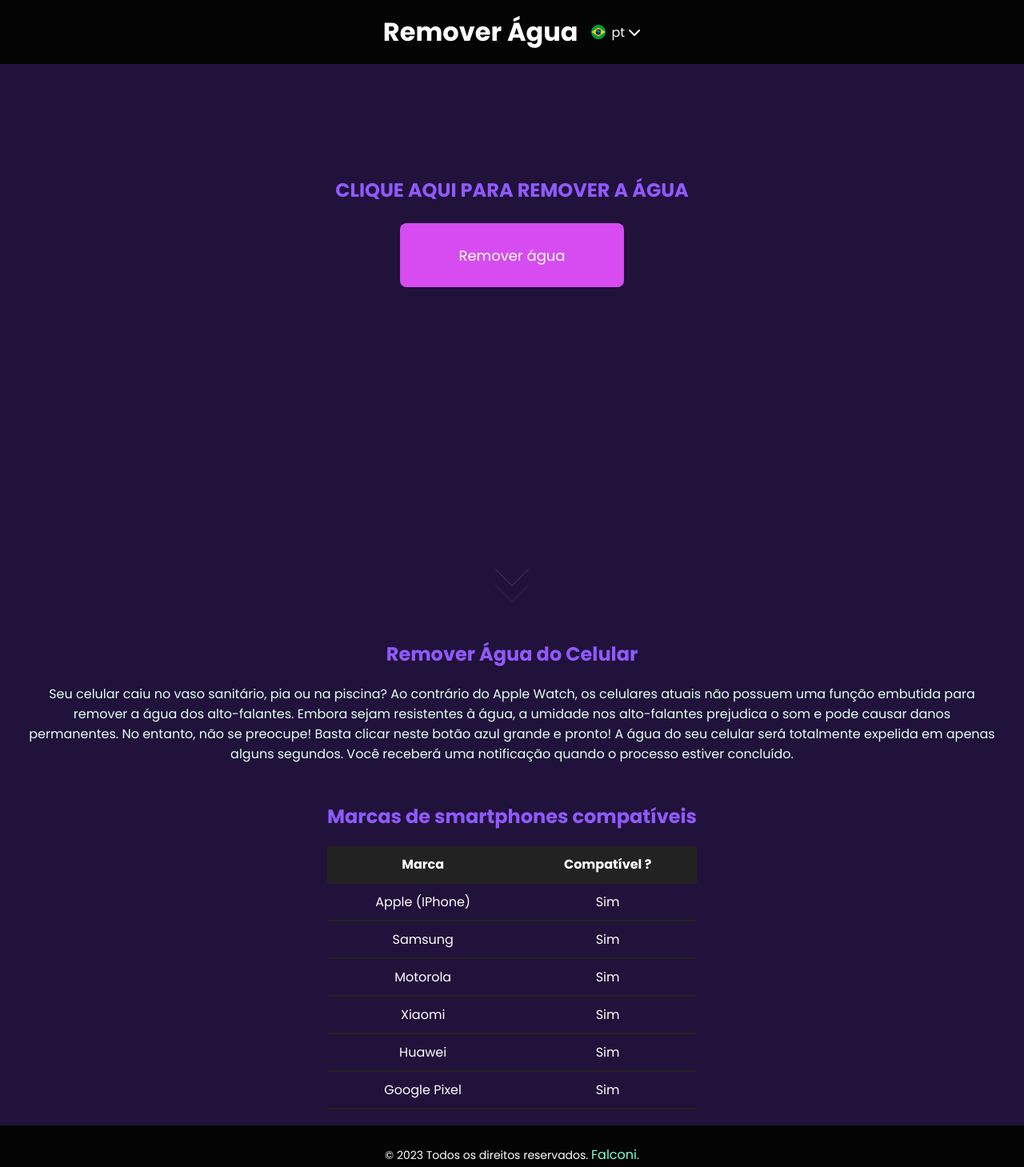
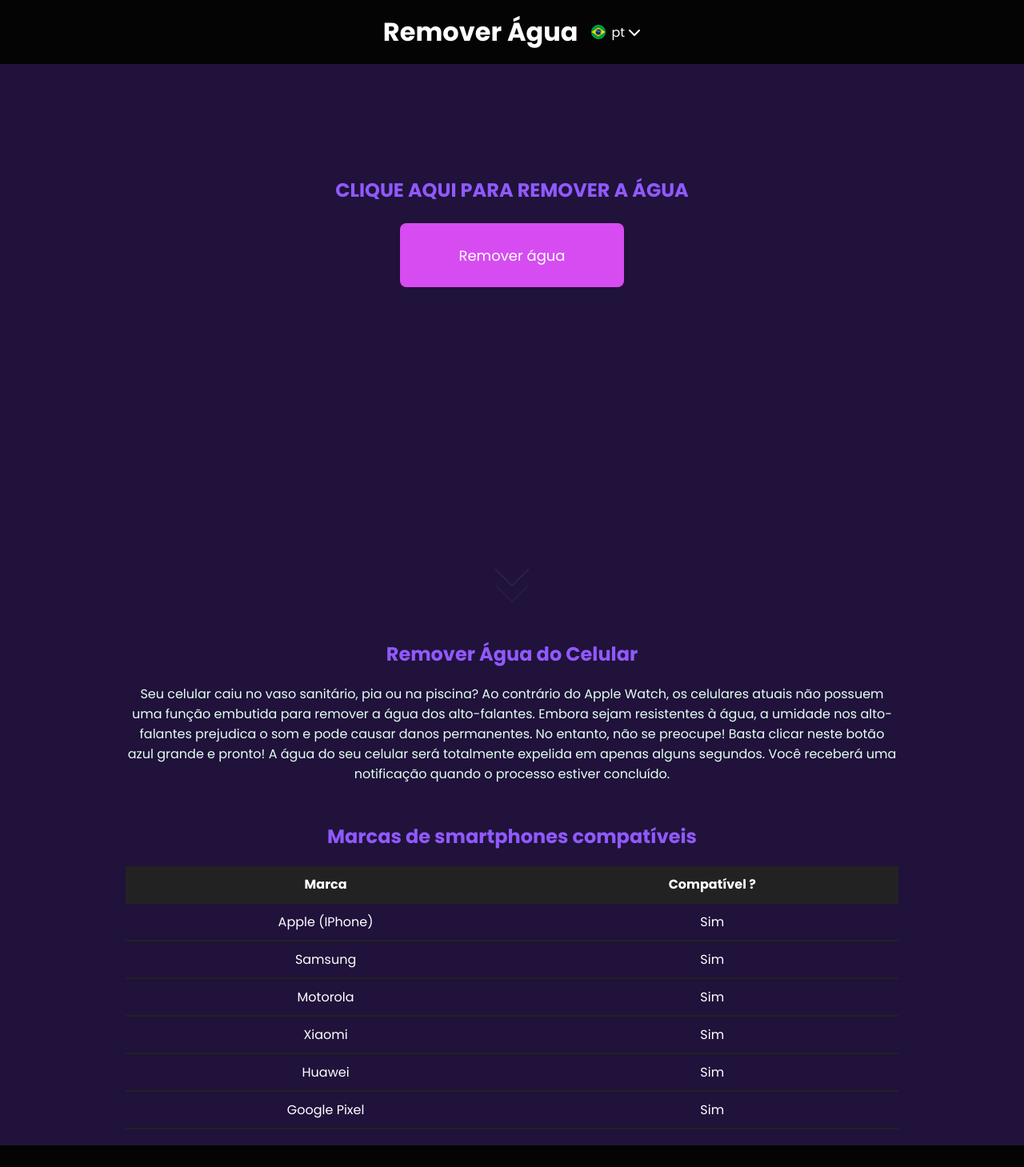
Before and after one commit to natanfalconi/remove_water_your_phone, a React (Vite) app: page / in a window 1280 px wide. Shown: the top 1459 px of the page at 80% size. Built offline with nearby package versions, Linux system fonts and the light colour scheme.

Commit message:
change div

```diff
--- a/src/layout/Info/info.css
+++ b/src/layout/Info/info.css
@@ -5,6 +5,10 @@
     height: auto;
     min-height: 220px;
     background: #20123a;
+}
+
+#info > div{
+  width: 80%;
 }
 
 #info h2 {
```
